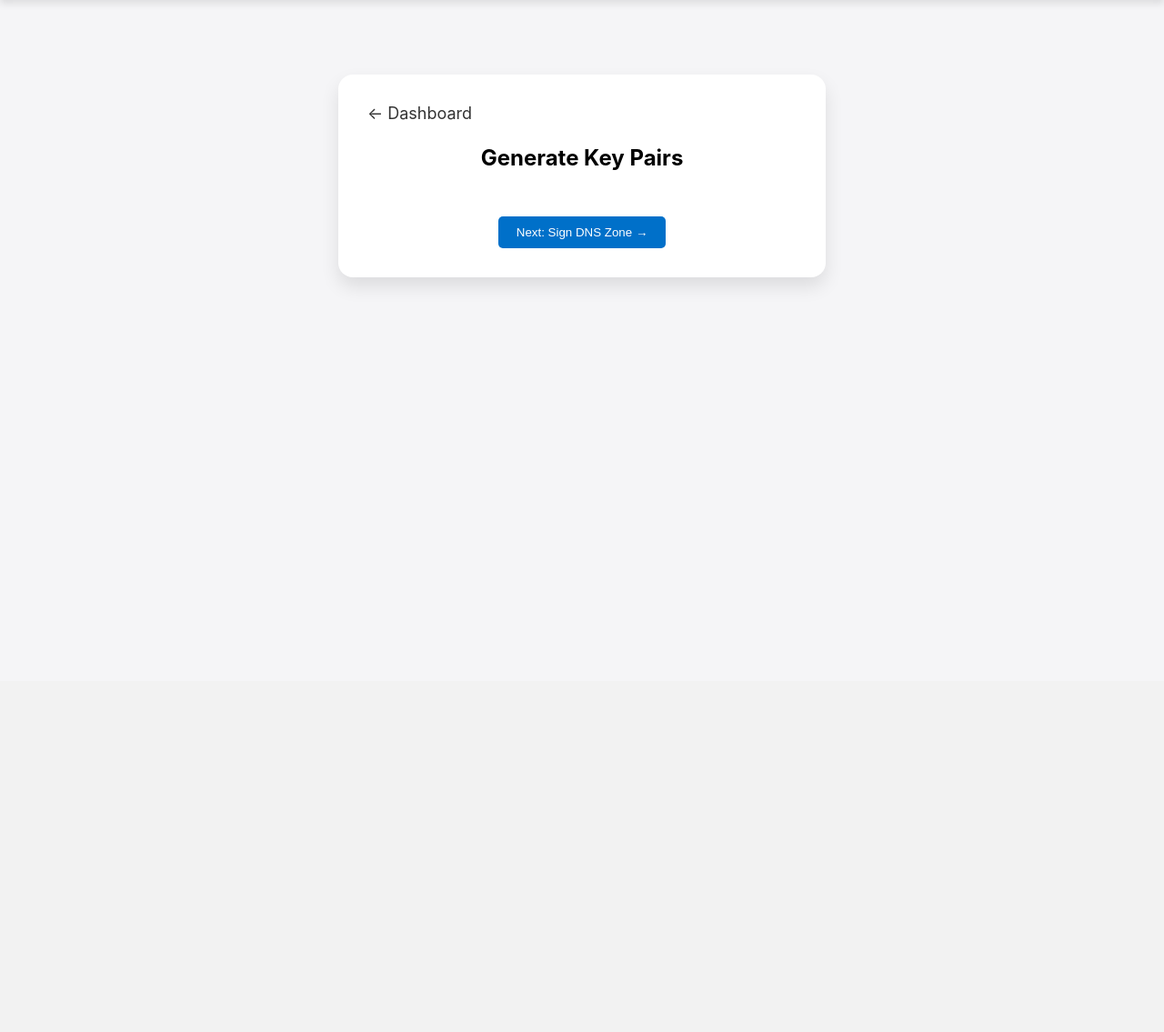
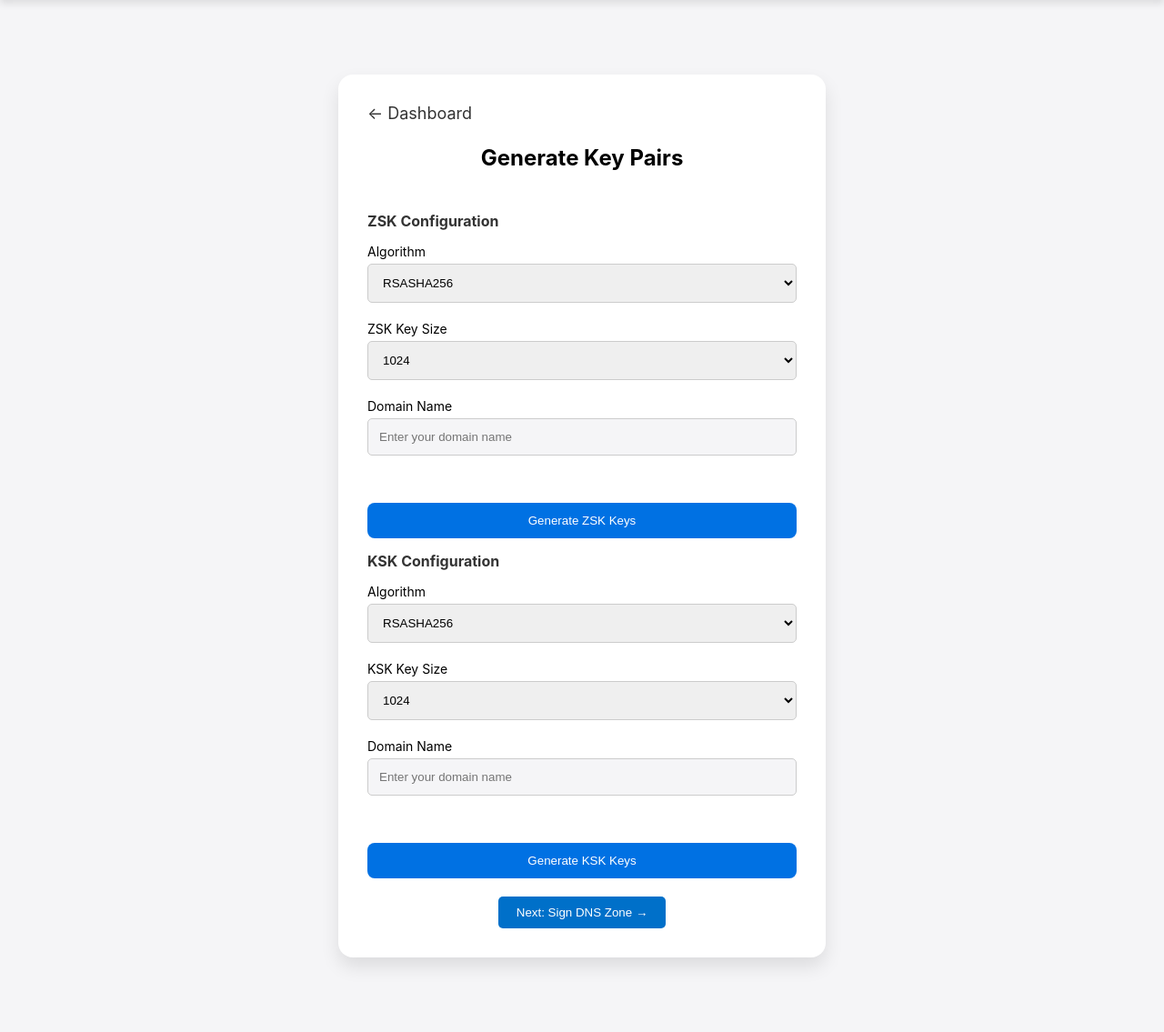
Before and after one commit to lakshankd/flask-dnssec, a Flask app: template templates/generate_keys.html in a window 1280 px wide. Shown: the part 51-1186 px from the top of the page at 91% size. Before the commit the page ends 363 px from the top, so only its background shows below. Run offline with Flask 3, Linux system fonts and the light colour scheme; the template is opened without the code that fills it: most values are stand-ins (such as "Sample title", 1, 10 or a date in 2020).

Commit message:
Adding ui for key generate

```diff
--- a/static/styles.css
+++ b/static/styles.css
@@ -430,6 +430,38 @@ form button:hover {
     margin-bottom: 30px;
 }
 
+.generate-keys-form {
+    text-align: left;
+    display: flex;
+    flex-direction: column;
+}
+
+.generate-keys-sub-header {
+    text-align: left;
+    font-size: 16px;
+    margin-top: 15px;
+    margin-bottom: 15px;
+    color: #333;
+}
+
+.generate-keys-label {
+    font-size: 14px;
+    margin-bottom: 5px;
+}
+
+.generate-keys-input {
+    width: 100%;
+    padding: 12px;
+    margin-bottom: 20px;
+    border: 1px solid #ccc;
+    border-radius: 5px;
+    box-sizing: border-box;
+}
+
+.generate-keys-input:disabled {
+    cursor: not-allowed;
+}
+
 /* End of Generate Keys CSS*/
 
 /* Sign Zone */
--- a/templates/generate_keys.html
+++ b/templates/generate_keys.html
@@ -8,7 +8,64 @@
             &#8592; Dashboard
         </a>
         <h2 class="generate-keys-header">Generate Key Pairs</h2>
-        {# content #}
+        <form class="generate-keys-form" id="generate-keys-form">
+            <h2 class="generate-keys-sub-header">ZSK Configuration</h2>
+            <label class="generate-keys-label" for="zsk-algorithm">Algorithm</label>
+            <select class="generate-keys-input" id="zsk-algorithm" name="zsk-algorithm" required>
+                <option value="RSASHA256">RSASHA256</option>
+                <option value="ED25519">ED25519</option>
+
+            </select>
+            <label class="generate-keys-label" for="zsk-key-size">ZSK Key Size</label>
+            <select class="generate-keys-input" id="zsk-key-size" name="zsk-key-size" required>
+                <!-- RSA Key Sizes -->
+                <option value="1024">1024</option>
+                <option value="2048">2048</option>
+                <option value="2048">3072</option>
+                <option value="4096">4096</option>
+                <!-- ECDSA Key Sizes -->
+                <option value="256">256</option>
+            </select>
+
+            <label class="generate-keys-label" for="domain-name">Domain Name</label>
+            <input class="generate-keys-input" type="text" id="domain-name" name="domain-name"
+                   placeholder="Enter your domain name"
+                   required>
+            <p id="zsk-key-info" class="zsk-key-info"></p>
+
+            <button class="generate-keys-btn" type="button" id="generate-zsk-btn">
+                Generate ZSK Keys
+            </button>
+        </form>
+
+        <form class="generate-keys-form" id="generate-keys-form">
+            <h2 class="generate-keys-sub-header">KSK Configuration</h2>
+            <label class="generate-keys-label" for="ksk-algorithm">Algorithm</label>
+            <select class="generate-keys-input" id="ksk-algorithm" name="ksk-algorithm" required>
+                <option value="RSASHA256">RSASHA256</option>
+                <option value="ED25519">ED25519</option>
+            </select>
+            <label class="generate-keys-label" for="ksk-key-size">KSK Key Size</label>
+            <select class="generate-keys-input" id="ksk-key-size" name="ksk-key-size" required>
+                <!-- RSA Key Sizes -->
+                <option value="1024" selected>1024</option>
+                <option value="2048">2048</option>
+                <option value="2048">3072</option>
+                <option value="4096">4096</option>
+                <!-- ECDSA Key Sizes -->
+                <option value="256">256</option>
+            </select>
+
+            <label class="generate-keys-label" for="domain-name">Domain Name</label>
+            <input class="generate-keys-input" type="text" id="domain-name" name="domain-name"
+                   placeholder="Enter your domain name"
+                   required>
+            <p id="ksk-key-info" class="ksk-key-info"></p>
+            <button class="generate-keys-btn" type="button" id="generate-ksk-btn">
+                Generate KSK Keys
+            </button>
+        </form>
+
         <button class="next-step-btn">
             Next: Sign DNS Zone &rarr;
         </button>
```
